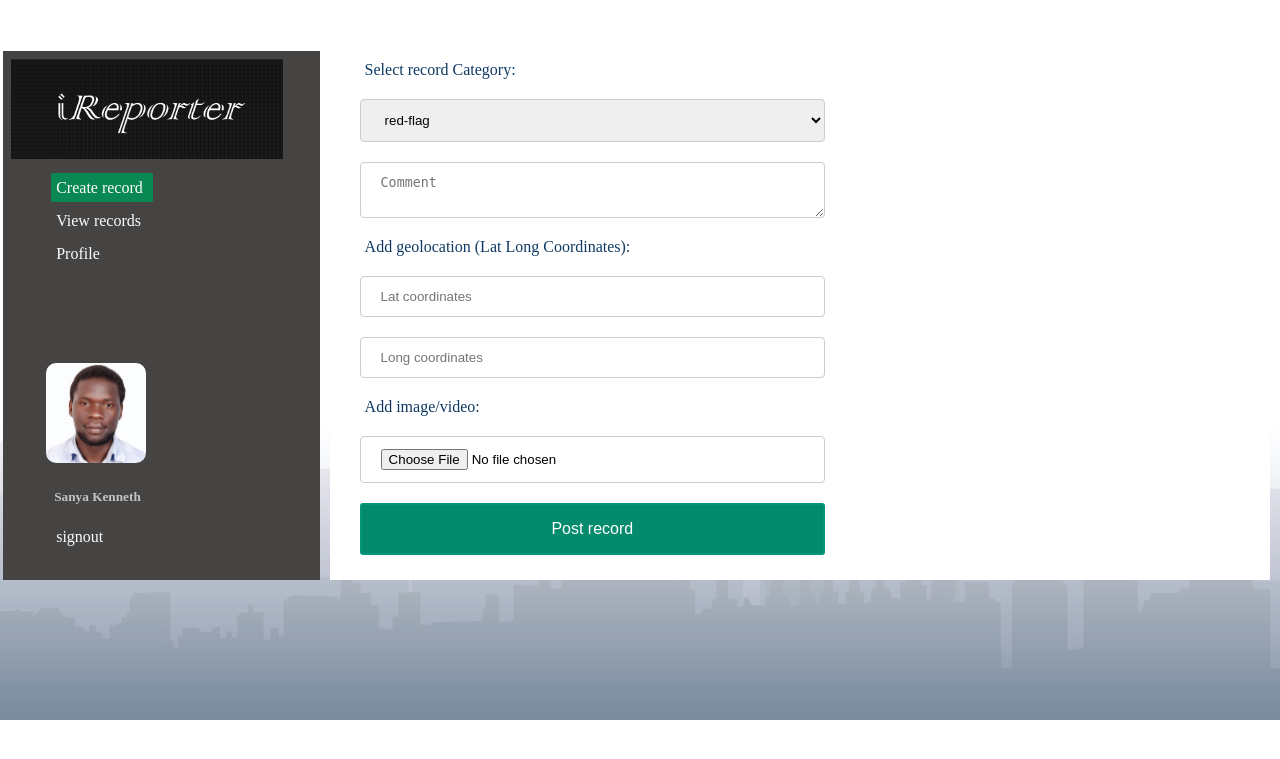
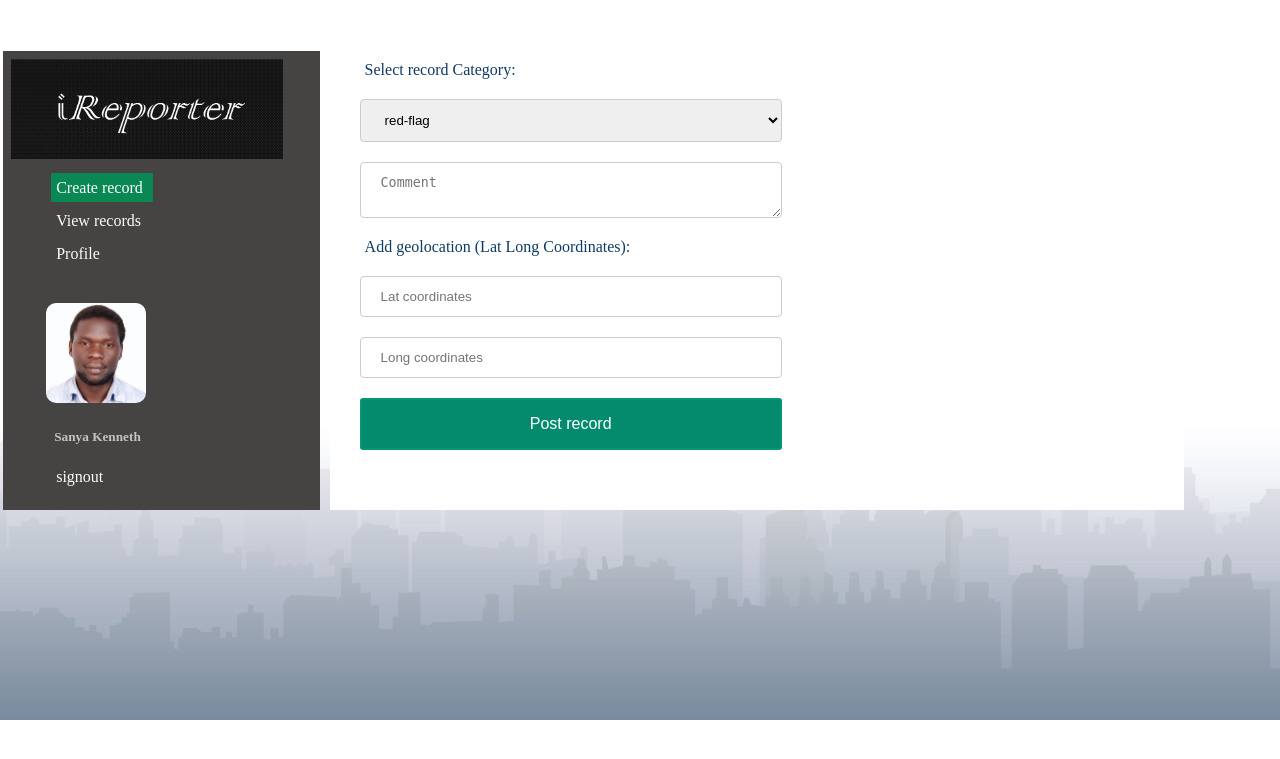
Before and after one commit to sanya-kenneth/ireporter, a Python web app: template UI/templates/create_report.htm in a window 1280 px wide. Shown: the top 759 px of the page. Run offline with Jinja, Linux system fonts and the light colour scheme; the template is opened without the code that fills it, so the values that code supplies are empty.

Commit message:
modify create record page

```diff
--- a/UI/assets/css/create_report.css
+++ b/UI/assets/css/create_report.css
@@ -17,7 +17,6 @@ body {
 .menu-container {
     background-color: rgb(70, 67, 67);
     margin-left: 1%;
-    /* margin-right: 1%; */
     padding: 8px;
 }
 
@@ -45,7 +44,7 @@ ul li a {
 }
 
 .extra-space {
-    margin-top: 100px;
+    margin-top: 40px;
 }
 
 .pp {
@@ -70,7 +69,7 @@ ul li {
 
 .content-container {
     background-color: rgb(255, 255, 255);
-    margin-right: 1%;
+    margin-right: 10%;
     margin-left: 1%;
     padding: 5px;
 }
--- a/UI/assets/js/create_record.js
+++ b/UI/assets/js/create_record.js
@@ -22,7 +22,7 @@ const createRecord = (event) => {
     let comment  = document.getElementById('comment').value;
     let latCordinate = document.getElementById('lat_cordinate').value;
     let longCordinate  = document.getElementById('long_cordinate').value;
-    let incidentLocation = [latCordinate, longCordinate]
+    let incidentLocation = [Number(latCordinate), Number(longCordinate)]
 
     fetch(url(incidentType), {
           method: 'POST',
@@ -39,6 +39,7 @@ const createRecord = (event) => {
     })
     .then((response) => response.json())
     .then((data) => {
+        console.log(data)
         if(data.status == 201){
             let message_box = document.getElementById("message_box");
             message_box.innerHTML = data.message;
--- a/UI/templates/create_report.htm
+++ b/UI/templates/create_report.htm
@@ -53,8 +53,6 @@
                     <label>Add geolocation (Lat Long Coordinates):</label>
                     <input id="lat_cordinate" type="number" placeholder="Lat coordinates">
                     <input id="long_cordinate" type="number" placeholder="Long coordinates">
-                    <label>Add image/video:</label>
-                    <input id="image_input" class="file" type="file">
                     <button onclick="createRecord(event)" id="post_record">Post record</button>
                 </form>
 
```
